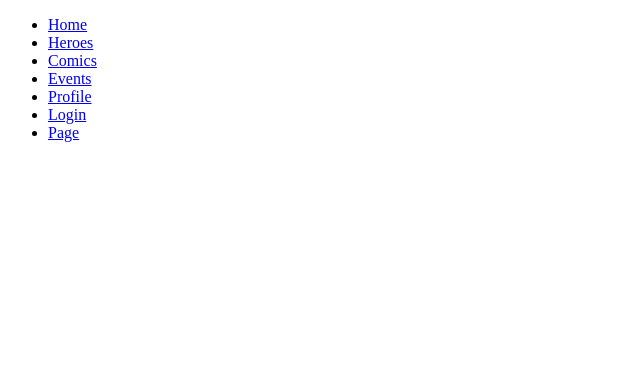
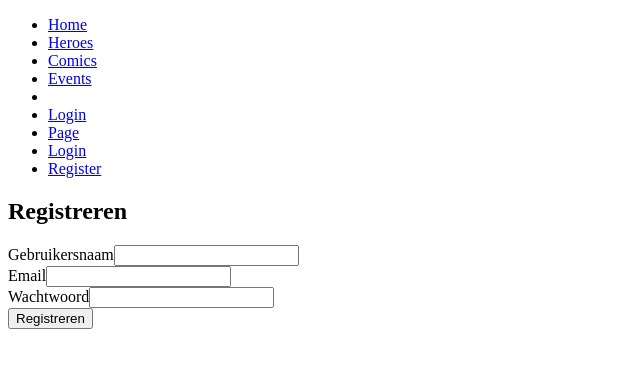
Before and after one commit to Haikotjo/eind-opdracht-v1.1, a React (Create React App) app: page /register in a window 1280 px wide. Shown: the top 368 px of the page, without its empty margins (0-640 px from the left). Built offline with nearby package versions, Linux system fonts and the light colour scheme.

Commit message:
HomePage ook grotendeels gedaan. api.js kan als het goed is verwijderd worden en Page.js laat ik nog even staan om te testen. Eerste les over verificatie geimplementeerd

```diff
--- a/src/App.js
+++ b/src/App.js
@@ -1,13 +1,15 @@
 import { BrowserRouter as Router } from 'react-router-dom';
-import NavBar from './NavBar/NavBar';
 import Routes from './Routes';
 import Modal from 'react-modal';
+import AuthContextProvider, {AuthContext} from "./context/AuthContext";
 
 Modal.setAppElement('#root');
 function App() {
     return (
         <Router>
-            <Routes />
+            <AuthContextProvider>
+                <Routes />
+            </AuthContextProvider>
         </Router>
     );
 }
--- a/src/NavBar/NavBar.js
+++ b/src/NavBar/NavBar.js
@@ -1,30 +1,33 @@
-import { NavLink } from 'react-router-dom';
+import {Link, NavLink, useNavigate} from 'react-router-dom';
+import {useContext} from "react";
+import {AuthContext} from "../context/AuthContext";
 
 function NavBar() {
+
+    const {isAuth, logout} = useContext(AuthContext)
+    const navigate = useNavigate();
+
     return (
         <nav className="navbar">
             <ul className="navbar-list">
-                <li className="navbar-item">
-                    <NavLink to="/" end className="navbar-link">Home</NavLink>
-                </li>
-                <li className="navbar-item">
-                    <NavLink to="/heroes" className="navbar-link">Heroes</NavLink>
-                </li>
-                <li className="navbar-item">
-                    <NavLink to="/comics" className="navbar-link">Comics</NavLink>
-                </li>
-                <li className="navbar-item">
-                    <NavLink to="/events" className="navbar-link">Events</NavLink>
-                </li>
-                <li className="navbar-item">
-                    <NavLink to="/profile" className="navbar-link">Profile</NavLink>
-                </li>
-                <li className="navbar-item">
-                    <NavLink to="/login" className="navbar-link">Login</NavLink>
-                </li>
-                <li className="navbar-item">
-                    <NavLink to="/page" className="navbar-link">Page</NavLink>
-                </li>
+                <li className="navbar-item"><NavLink to="/" end className="navbar-link">Home</NavLink></li>
+                <li className="navbar-item"><NavLink to="/heroes" className="navbar-link">Heroes</NavLink></li>
+                <li className="navbar-item"><NavLink to="/comics" className="navbar-link">Comics</NavLink></li>
+                <li className="navbar-item"><NavLink to="/events" className="navbar-link">Events</NavLink></li>
+                <li className="navbar-item">{ isAuth && <NavLink to="/profile" className="navbar-link">Profile</NavLink> }</li>
+                <li className="navbar-item"><NavLink to="/login" className="navbar-link">Login</NavLink></li>
+                <li className="navbar-item"><NavLink to="/page" className="navbar-link">Page</NavLink></li>
+                {isAuth &&
+                <>
+                <li><button type="button" onClick={logout}>Logout</button></li>
+                </>
+                }
+                {!isAuth &&
+                <>
+                <li><Link to="/login" >Login</Link></li>
+                <li><Link to="/register">Register</Link></li>
+                </>
+                }
             </ul>
         </nav>
     );
--- a/src/Routes.js
+++ b/src/Routes.js
@@ -1,5 +1,5 @@
-import React from 'react';
-import {Routes, Route } from 'react-router-dom';
+import React, {useContext} from 'react';
+import {Routes, Route, Navigate} from 'react-router-dom';
 import HomePage from './pages/HomePage';
 import HeroesPage from './pages/HeroesPage';
 import ComicsPage from './pages/ComicsPage';
@@ -7,14 +7,17 @@ import EventsPage from './pages/EventsPage';
 import NavBar from "./NavBar/NavBar";
 import DataContextProvider from "./context/DataContext";
 import Page from "./pages/Page";
-import AuthContextProvider from "./context/AuthContext";
 import LoginPage from './pages/LoginPage';
-// import ProfilePage from './pages/ProfilePage ';
+import ProfilePage from "./pages/ProfilePage ";
+import {AuthContext} from "./context/AuthContext";
+import Register from "./pages/Register";
 
 const AppRoutes = () => {
+
+    const {isAuth} = useContext(AuthContext)
+
     return (
         <>
-            <AuthContextProvider>
                 <DataContextProvider>
                     <NavBar />
                     <Routes>
@@ -24,10 +27,10 @@ const AppRoutes = () => {
                         <Route path="/events" element={<EventsPage />} />
                         <Route path="/page" element={<Page />} />
                         <Route path="/login" element={<LoginPage />} />
-                        {/*<Route path="/profile" element={<ProfilePage />} />*/}
+                        <Route path="/register" element={<Register />} />
+                        <Route path="/profile" element={isAuth ? <ProfilePage /> : <Navigate to="/login"/>} />
                     </Routes>
                 </DataContextProvider>
-            </AuthContextProvider>
         </>
     );
 }
--- a/src/context/AuthContext.js
+++ b/src/context/AuthContext.js
@@ -1,22 +1,48 @@
-import React, {createContext, useState} from 'react';
+import {createContext, useState} from "react";
+import {useNavigate} from "react-router-dom";
+import jwt_decode from "jwt-decode";
 
 export const AuthContext = createContext(null)
 function AuthContextProvider({children}) {
 
-    const [isAuth, setIsAuth] = useState(false)
+    const [auth, setAuth] = useState({
+        isAuth: false,
+        user: null,
+    });
+    const navigate = useNavigate();
 
-    function login() {
-        setIsAuth(true)
+    function login(jwt_token) {
+        const decodedToken = jwt_decode(jwt_token);
+        localStorage.setItem('token', jwt_token);
+        console.log(decodedToken)
+        setAuth({
+            ...auth,
+            isAuth: true,
+            user: {
+                email: decodedToken.email,
+                id: decodedToken.sub
+            }
+        })
+        console.log('De gebruiker is ingelogd 🔓')
+        navigate('/profile')
     }
 
     function logout() {
-        setIsAuth(false)
+        localStorage.removeItem('token');
+        setAuth({
+            ...auth,
+            isAuth: false,
+            user: null
+        })
+        console.log('De gebruiker is uitgelogd 🔒')
+        navigate('/')
     }
 
     const data = {
-        isAuth: isAuth,
-        login: login,
-        logout: logout
+        isAuth: auth.isAuth,
+        user: auth.user,
+        logout: logout,
+        login: login
     }
 
     return (
--- a/src/pages/HomePage.js
+++ b/src/pages/HomePage.js
@@ -57,8 +57,15 @@ const HomePage = () => {
             console.error("Er was een fout bij het ophalen van de data: ", error);
             setIsLoading(false);
         });
+    }, [fetchMarvelData]);
 
-    }, [fetchMarvelData]);
+    // Moet ik nog even naar kijken of ik er nog wat mee wil
+    function makeCombinedlist () {
+        const combinedCards = [...heroes, ...comics, ...events];
+        console.log(combinedCards)
+    }
+    makeCombinedlist()
+    // Moet ik nog even naar kijken of ik er nog wat mee wil
 
     const handleEventClick = (event) => {
         setCurrentRandomEvent(event);
--- a/src/pages/LoginPage.js
+++ b/src/pages/LoginPage.js
@@ -1,19 +1,45 @@
 import React, {useContext, useState} from 'react';
 import {AuthContext} from "../context/AuthContext";
+import axios from "axios";
 
-function LoginPage(props) {
+function LoginPage() {
 
-    const {isAuth, login, logout} = useContext(AuthContext)
-    const user = "Haiko"
-    console.log(isAuth)
+    const {login} = useContext(AuthContext)
+
+    const [email, setEmail] = useState("");
+    const [password, setPassword] = useState("");
+
+    const [error, setError] = useState(null)
+    const handleSubmit = async (e) => {
+        e.preventDefault();
+        try {
+            const res = await axios.post ('http://localhost:3000/login', {
+                email,
+                password
+            });
+            login(res.data.accessToken);
+        }catch (e) {
+            console.log("Onuist email en wachtwoord combinatie". e)
+            setError(true)
+        }
+    }
 
 
     return (
         <div>
-            <button type={"button"} onClick={ isAuth? logout : login}>
-                {isAuth ? 'Logout' : 'Login'}
-            </button>
-            { isAuth && <p>Welkom {user}</p> }
+            <h2>Login</h2>
+            <form onSubmit={handleSubmit}>
+                <div>
+                    <label htmlFor="email">Email</label>
+                    <input id="email" type="email" value={email} onChange={(e) => setEmail(e.target.value)} />
+                </div>
+                <div>
+                    <label htmlFor="password">Wachtwoord</label>
+                    <input id="password" type="password" value={password} onChange={(e) => setPassword(e.target.value)}/>
+                </div>
+                {error && <p> Error Onuist email en wachtwoord combinatie</p> }
+                <button type="submit">Login</button>
+            </form>
         </div>
     );
 }
--- a/src/pages/ProfilePage .js
+++ b/src/pages/ProfilePage .js
@@ -0,0 +1,16 @@
+import React, {useContext} from 'react';
+import {AuthContext} from "../context/AuthContext";
+
+function Profile() {
+
+    const { user: { email } } = useContext(AuthContext);
+
+    return (
+        <main>
+            <h1>Profile</h1>
+            <p>Welcome <span>{ email }</span></p>
+        </main>
+    );
+}
+
+export default Profile;
--- /dev/null
+++ b/src/pages/Register.js
@@ -0,0 +1,50 @@
+import React, {useState} from 'react';
+import axios from "axios";
+
+function Register() {
+    const [email, setEmail] = useState('');
+    const [password, setPassword] = useState('');
+    const [username, setUsername] = useState('');
+
+    const handleSubmit = async (e) => {
+        e.preventDefault();
+        // Stap 3: Request naar de server met inlog-gegevens
+        try {
+            const res = await axios.post('http://localhost:3000/register', {
+                email,
+                password,
+                username,
+            });
+            // Stap 4: Geef de JWT mee aan de login functie
+        } catch (e) {
+            console.error("Registratie mislukt ⛔", e)
+            // Hier je error handling in de UI
+        }
+    }
+
+    return (
+        <main>
+            <h2>Registreren</h2>
+            <form onSubmit={handleSubmit}>
+                <div>
+                    <label htmlFor="username">Gebruikersnaam</label>
+                    <input id="username" type="text" value={username} onChange={(e) => setUsername(e.target.value)}
+                           autoComplete="off"/>
+                </div>
+                <div>
+                    <label htmlFor="email">Email</label>
+                    <input id="email" type="email" value={email} onChange={(e) => setEmail(e.target.value)}
+                           autoComplete="off"/>
+                </div>
+                <div>
+                    <label htmlFor="password">Wachtwoord</label>
+                    <input id="password" type="password" value={password} onChange={(e) => setPassword(e.target.value)}
+                           autoComplete="off"/>
+                </div>
+                <button type="submit">Registreren</button>
+            </form>
+        </main>
+    );
+}
+
+export default Register;
```
Also changed, not shown: src/pages/ComicsPage.js (+2 -7 lines).
